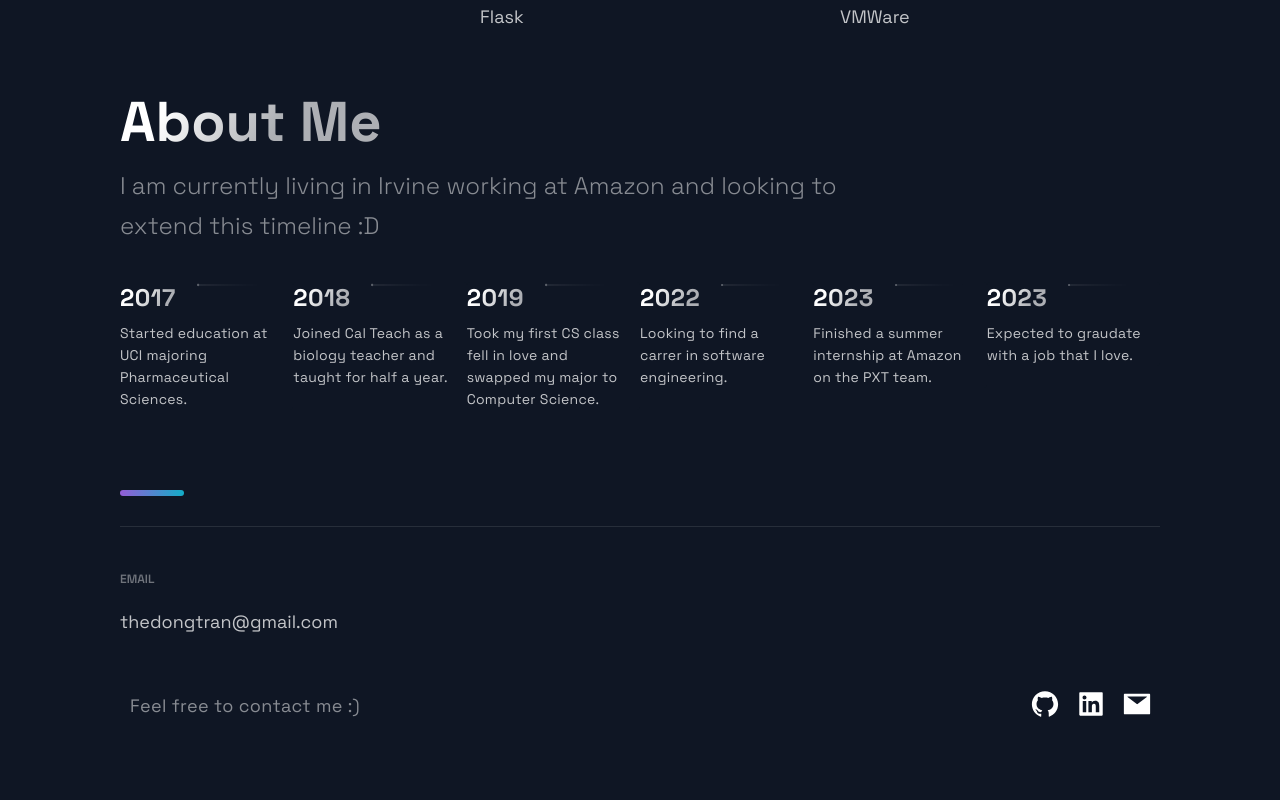
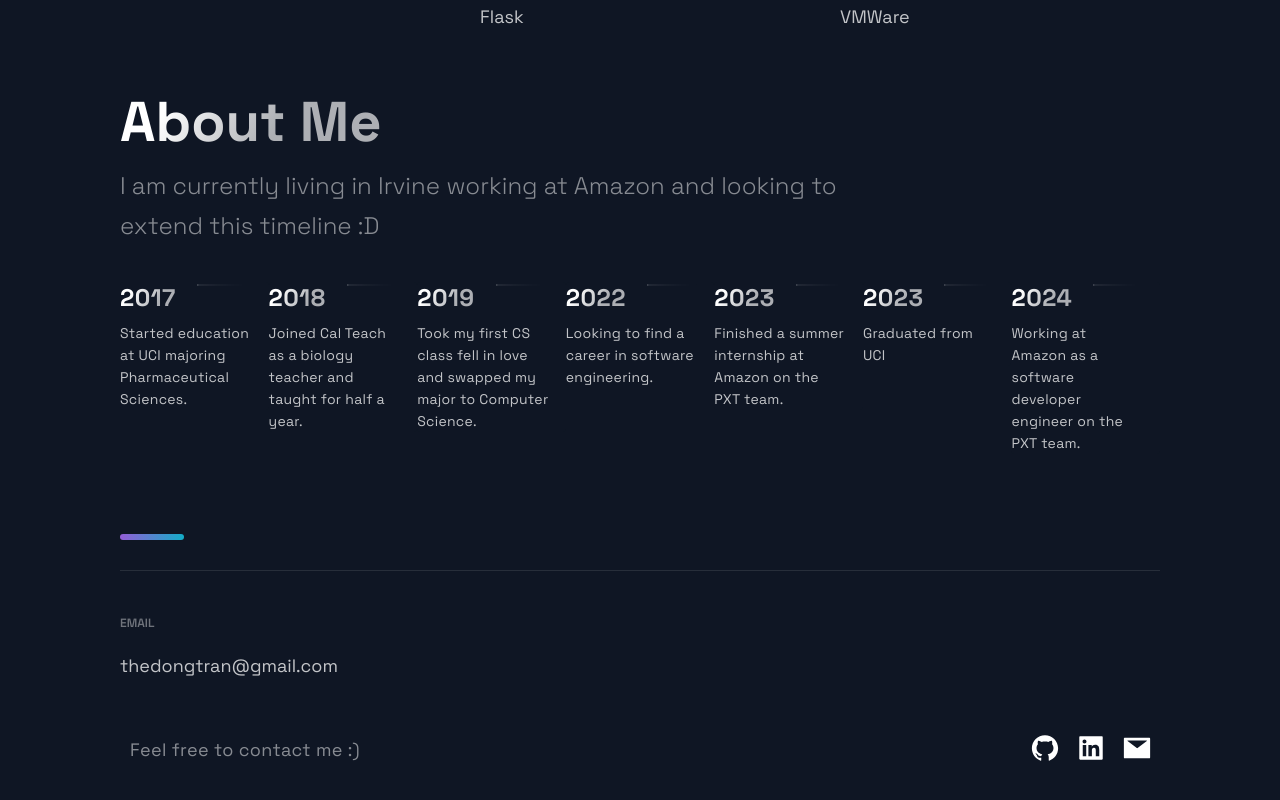
Before and after one commit to ITheDongTran/Personal-Portolio, a Next.js app: page /nextjs-pages/ in a window 1280 px wide. Shown: the part 2924-3724 px from the top of the page. Built offline with nearby package versions, Linux system fonts and the light colour scheme.

Commit message:
Update constants.js updated 2024 time line data

```diff
--- a/src/constants/constants.js
+++ b/src/constants/constants.js
@@ -41,7 +41,8 @@ export const TimeLineData = [
   { year: 2017, text: 'Started education at UCI majoring Pharmaceutical Sciences.', },
   { year: 2018, text: 'Joined Cal Teach as a biology teacher and taught for half a year.', },
   { year: 2019, text: 'Took my first CS class fell in love and swapped my major to Computer Science.', },
-  { year: 2022, text: 'Looking to find a carrer in software engineering.', },
+  { year: 2022, text: 'Looking to find a career in software engineering.', },
   { year: 2023, text: 'Finished a summer internship at Amazon on the PXT team.', },
-  { year: 2023, text: 'Expected to graudate with a job that I love.'},
+  { year: 2023, text: 'Graduated from UCI'},
+  {year: 2024, text: 'Working at Amazon as a software developer engineer on the PXT team.'},
 ];
```
